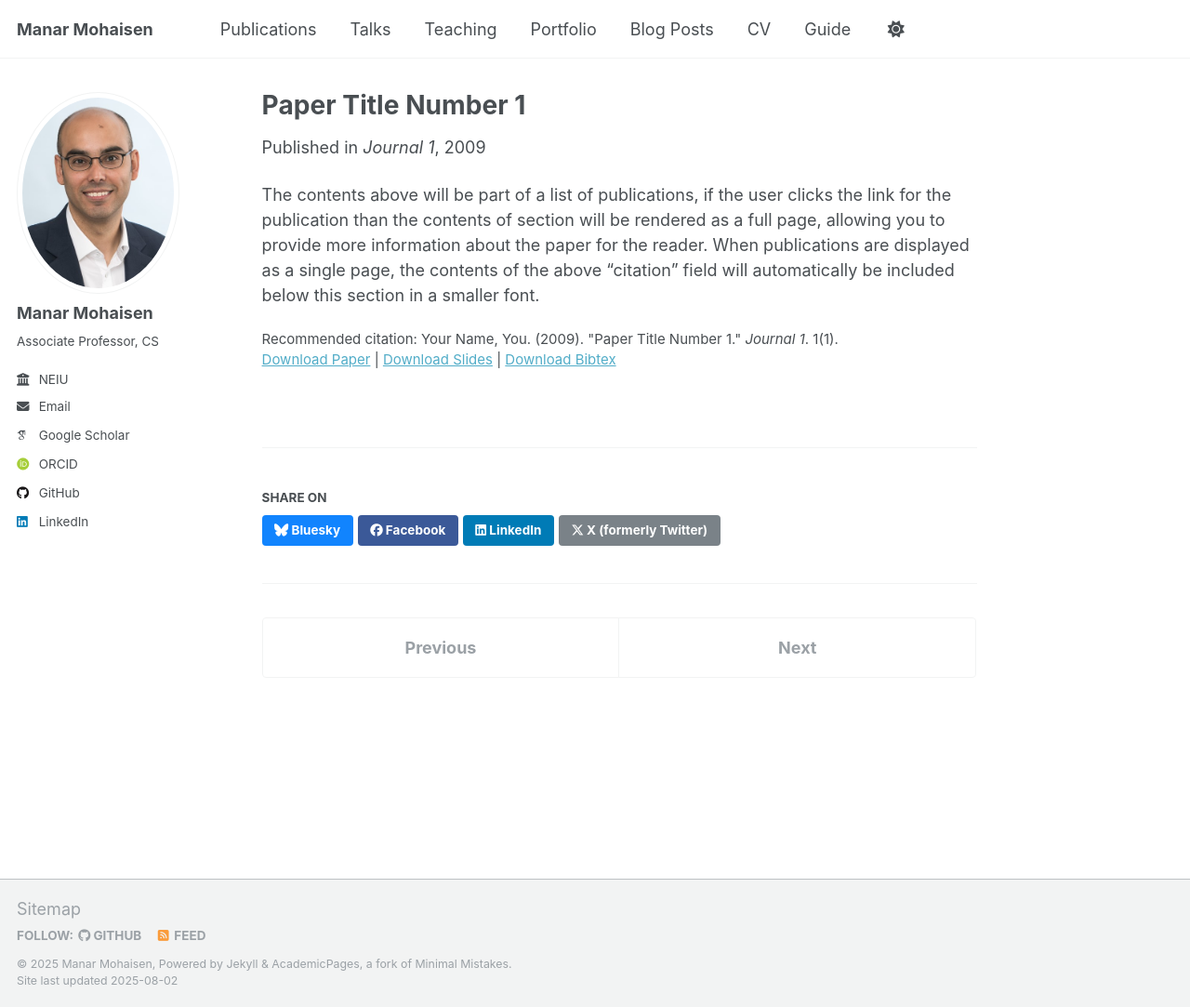
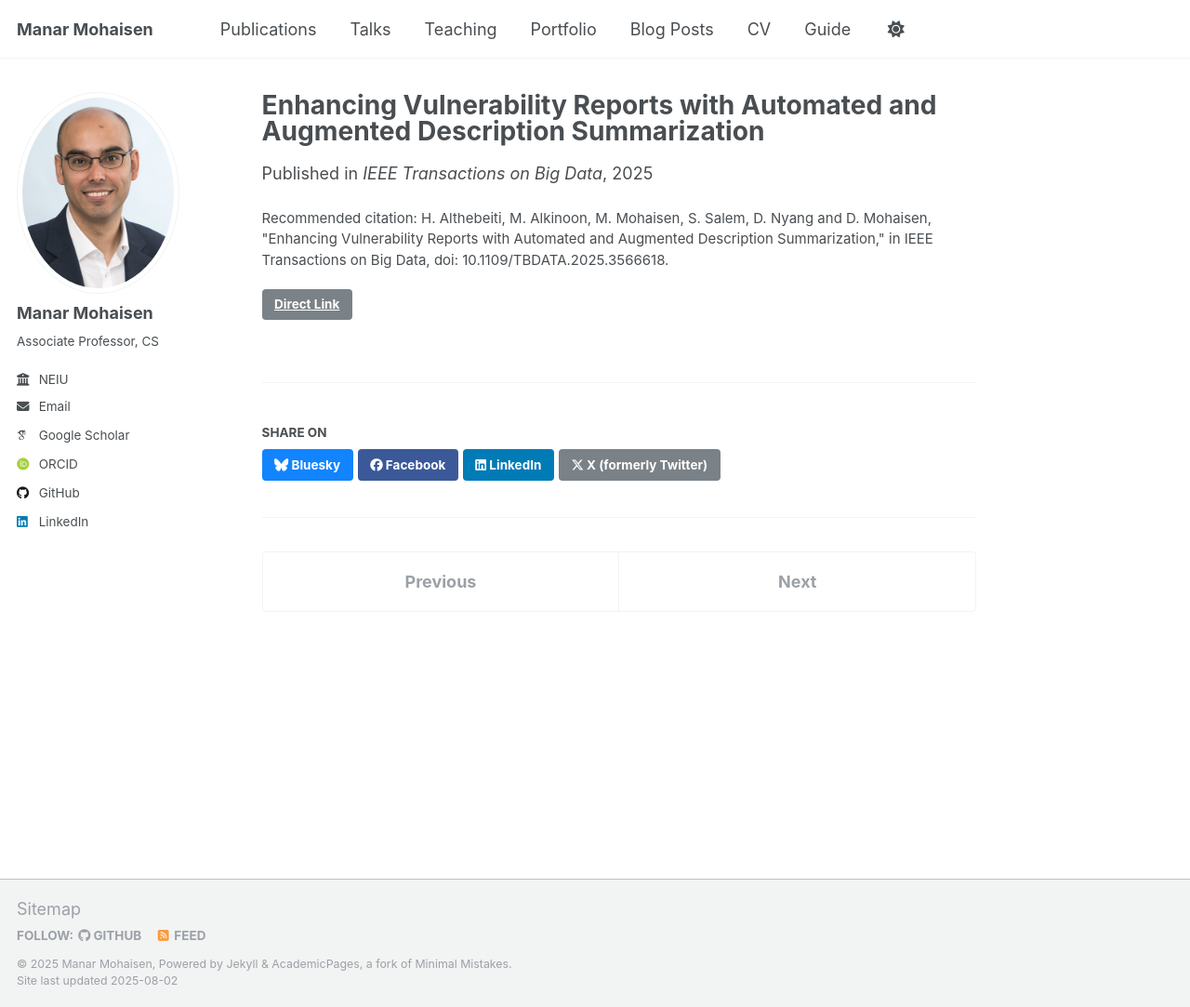
Before and after one commit to manarmohaisen/manarmohaisen.github.io, a Jekyll site: the page built from _publications/2009-10-01-paper-title-number-1.md, in a window 1280 px wide and 1083 px high. Shown: the whole window at 93% size. Built offline with Jekyll 4.4.1, drawn with Linux system fonts in a browser that asks for light colours; some web fonts are replaced; a script that is not in the unit is left out.

Commit message:
Update 2009-10-01-paper-title-number-1.md

```diff
--- a/_publications/2009-10-01-paper-title-number-1.md
+++ b/_publications/2009-10-01-paper-title-number-1.md
@@ -1,14 +1,11 @@
 ---
-title: "Paper Title Number 1"
+title: "Enhancing Vulnerability Reports with Automated and Augmented Description Summarization"
 collection: publications
 category: manuscripts
-permalink: /publication/2009-10-01-paper-title-number-1
-excerpt: 'This paper is about the number 1. The number 2 is left for future work.'
-date: 2009-10-01
-venue: 'Journal 1'
-slidesurl: 'http://academicpages.github.io/files/slides1.pdf'
-paperurl: 'http://academicpages.github.io/files/paper1.pdf'
-bibtexurl: 'http://academicpages.github.io/files/bibtex1.bib'
-citation: 'Your Name, You. (2009). &quot;Paper Title Number 1.&quot; <i>Journal 1</i>. 1(1).'
+permalink: /publication/2025-05-02-enhancing-vulnerability-reports
+excerpt: 'This paper presents Zad, a system that enhances the brief and often outdated descriptions in the National Vulnerability Database (NVD) by leveraging external sources. Zad uses a dual-pipeline approach—data collection and model fine-tuning—to generate richer, more informative vulnerability summaries, and shows strong performance based on both automated metrics and human evaluations.'
+date: 2025-05-02
+venue: 'IEEE Transactions on Big Data'
+link: 'https://ieeexplore.ieee.org/abstract/document/10982038'
+citation: 'H. Althebeiti, M. Alkinoon, M. Mohaisen, S. Salem, D. Nyang and D. Mohaisen, "Enhancing Vulnerability Reports with Automated and Augmented Description Summarization," in IEEE Transactions on Big Data, doi: 10.1109/TBDATA.2025.3566618.'
 ---
-The contents above will be part of a list of publications, if the user clicks the link for the publication than the contents of section will be rendered as a full page, allowing you to provide more information about the paper for the reader. When publications are displayed as a single page, the contents of the above "citation" field will automatically be included below this section in a smaller font.
```
